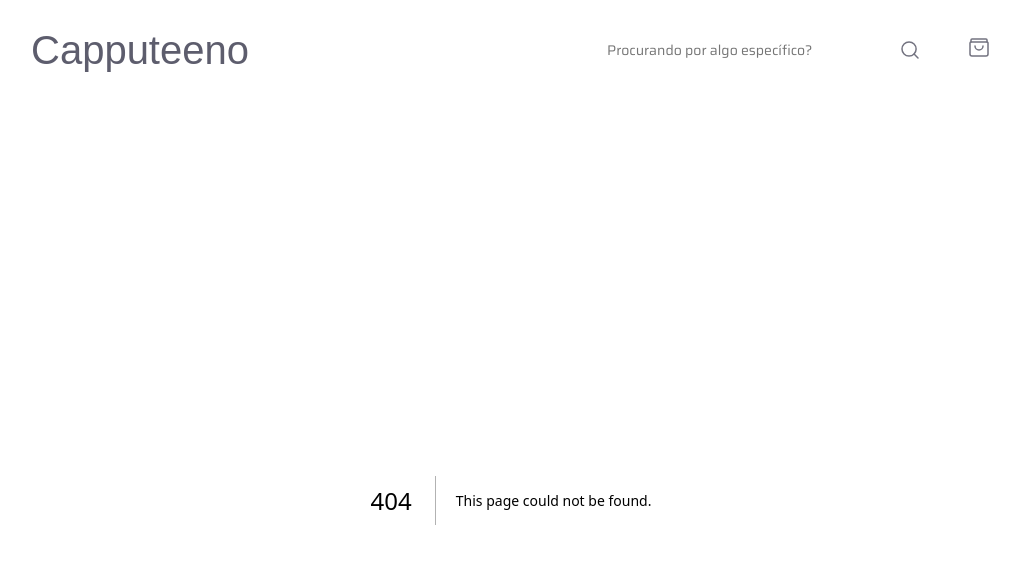
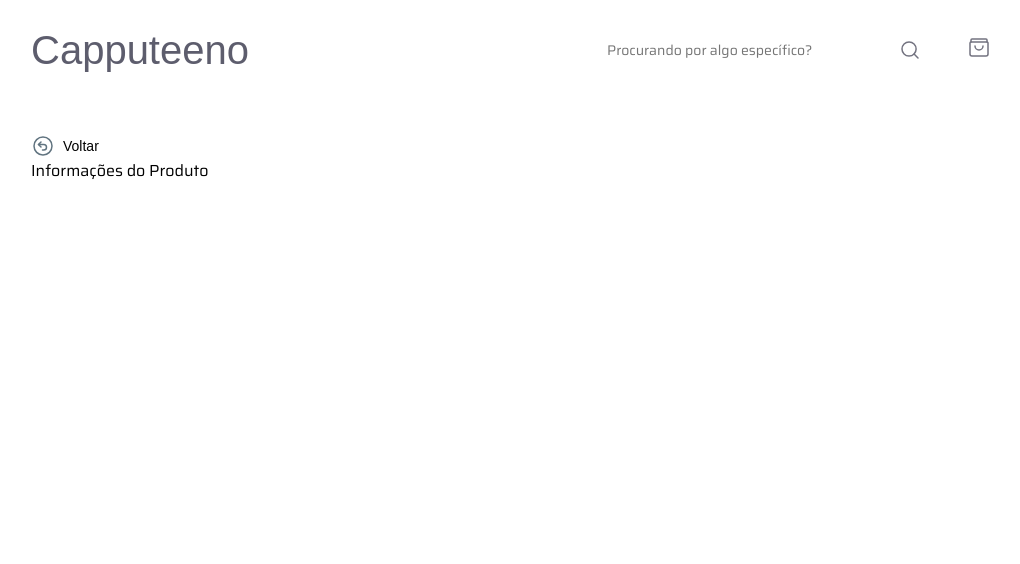
Before and after one commit to rafaelpianaro/frontend-challenge-05-06-2023, a Next.js app in the folder capputeeno/: page /product in a window 1280 px wide. Before the commit this address had no page. Shown: the top 564 px of the page, without its empty margins (129-1149 px from the left). Built offline with nearby package versions, Linux system fonts and the light colour scheme; a web font is replaced by a local one.

Commit message:
feat: added page product with back button

```diff
--- /dev/null
+++ b/capputeeno/src/app/product/page.tsx
@@ -0,0 +1,27 @@
+"use client"
+
+import { BackBtn } from "@/components/back-button"
+import { DefaultPageLayout } from "@/components/default-page-layout"
+import { styled } from "styled-components"
+
+interface ProductProps {
+
+}
+
+const Container = styled.div`
+    display: flex;
+    align-items: flex-start;
+    justify-content: center;
+    flex-direction: column;
+`
+
+export default function Product(props: ProductProps) {
+    return (
+        <DefaultPageLayout>
+            <Container>
+                <BackBtn navigate="/"/>
+                <section>Informações do Produto</section>
+            </Container>
+        </DefaultPageLayout>
+    )
+}
--- /dev/null
+++ b/capputeeno/src/components/back-button.tsx
@@ -0,0 +1,38 @@
+import { styled } from "styled-components";
+import { BackIcon } from "./icons/back-icon";
+import { useRouter } from "next/navigation";
+
+const Button = styled.button`
+    display: flex;
+    align-items: center;
+    justify-content: center;
+    gap: 8px;
+    background: transparent;
+    border: none;
+    cursor: pointer;
+
+    font-weight: 500;
+    font-size: 14px;
+    line-height: 150%;
+    color: var(--secondary-text);
+`
+
+interface BtnProps {
+    navigate: string;
+}
+
+export function BackBtn({ navigate }: BtnProps) {
+
+    const router = useRouter();
+
+    const handleNavigate = () => {
+        router.push(navigate)
+    }
+
+    return (
+        <Button onClick={handleNavigate}>
+            <BackIcon/>
+            Voltar
+        </Button>
+    )
+}
--- /dev/null
+++ b/capputeeno/src/components/default-page-layout.tsx
@@ -0,0 +1,13 @@
+"use client"
+
+import { styled } from "styled-components"
+
+export const DefaultPageLayout = styled.div`
+    padding: 12px 24px;
+    min-height: 100vh;
+    background-color: var(--bg-primary);
+
+    @media(min-width: ${props => props.theme.desktopBreakpoint}){
+        padding: 34px 160px;
+    }
+`
--- /dev/null
+++ b/capputeeno/src/components/icons/back-icon.tsx
@@ -0,0 +1,9 @@
+export function BackIcon(){
+    return(
+        <svg width="24" height="24" viewBox="0 0 24 24" fill="none" xmlns="http://www.w3.org/2000/svg">
+            <path d="M18.3639 5.63604C21.8787 9.15076 21.8787 14.8492 18.3639 18.3639C14.8492 21.8787 9.15074 21.8787 5.63604 18.3639C2.12132 14.8492 2.12132 9.15074 5.63604 5.63604C9.15076 2.12132 14.8492 2.12132 18.3639 5.63604" stroke="#617480" strokeWidth="1.5" strokeLinecap="round" strokeLinejoin="round"/>
+            <path d="M10 13L7.5 10.5L10 8" stroke="#617480" strokeWidth="1.5" strokeLinecap="round" strokeLinejoin="round"/>
+            <path d="M11.5 16H12.75C14.269 16 15.5 14.769 15.5 13.25V13.25C15.5 11.731 14.269 10.5 12.75 10.5H11.5H7.5" stroke="#617480" strokeWidth="1.5" strokeLinecap="round" strokeLinejoin="round"/>
+        </svg>
+    )
+}
```
Also changed, not shown: capputeeno/src/app/page.tsx (+7 -11 lines).
